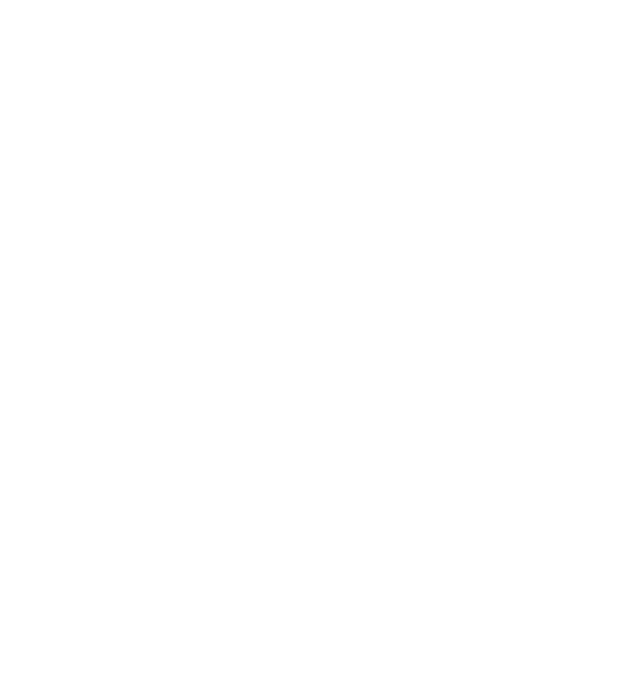
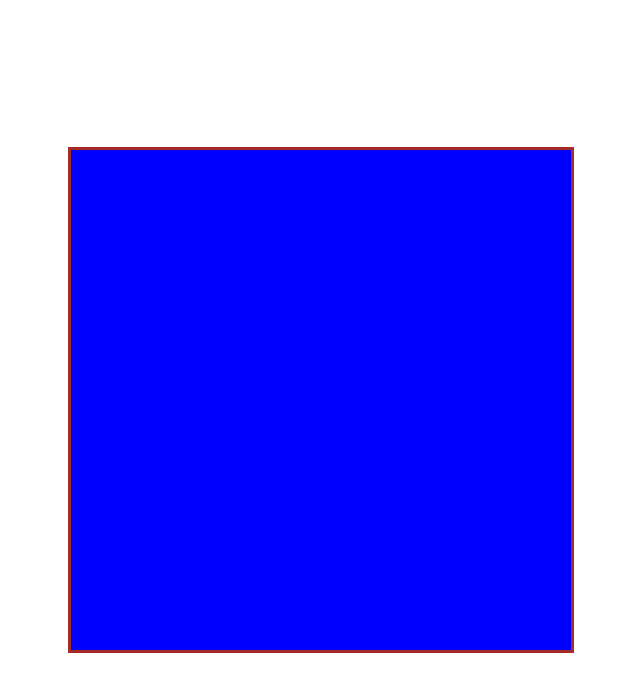
Before and after one commit to Iskelo/2d-game, a plain HTML site: page index.html in a window 1280 px wide. Shown: the whole page, without its empty margins (319-959 px from the left). Drawn offline with Linux system fonts and the light colour scheme.

Commit message:
rename image

```diff
--- a/index.html
+++ b/index.html
@@ -10,6 +10,7 @@
 </head>
 
 <body>
+	<canvas id="myCanvas"></canvas>
 	<script src="./script/script.js"></script>
 </body>
 
--- a/script/script.js
+++ b/script/script.js
@@ -0,0 +1,12 @@
+window.addEventListener('load', function () {
+	const canvas = document.getElementById('myCanvas');
+	const ctx = canvas.getContext('2d');
+	canvas.width = 500;
+	canvas.height = 500;
+
+	class InputHandler { }
+	class Projectile { }
+	class Particle { }
+	class Player { }
+
+})
--- a/style/style.css
+++ b/style/style.css
@@ -0,0 +1,16 @@
+* {
+	margin: 0;
+	padding: 0;
+	box-sizing: border-box;
+}
+
+#myCanvas {
+	border: 3px solid brown;
+	position: absolute;
+	top: 50%;
+	left: 50%;
+	transform: translate(-50%, -50%);
+	background-color: blue;
+	max-width: 100%;
+	max-height: 100%;
+}
```
Also changed, not shown: img/enemies/enemy01.png (renamed from img/enemies/enemi01.png), img/enemies/enemy02.png (renamed from img/enemies/enemi02.png), img/enemies/enemy03.png (renamed from img/enemies/enemi03.png).
